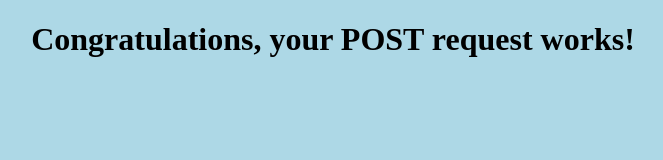
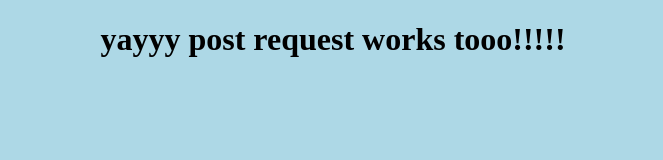
Before and after one commit to bobburgurs/js3, a website: page submitted.html in a window 1280 px wide. Shown: the whole page, without its empty margins (307-970 px from the left). Drawn offline with Linux system fonts and the light colour scheme.

Commit message:
Update submitted.html

```diff
--- a/submitted.html
+++ b/submitted.html
@@ -7,7 +7,7 @@
 </head>
 <body>
   <h1>
-    Congratulations, your POST request works!
+    yayyy post request works tooo!!!!!
   </h1>
   <style>
     body {
```
